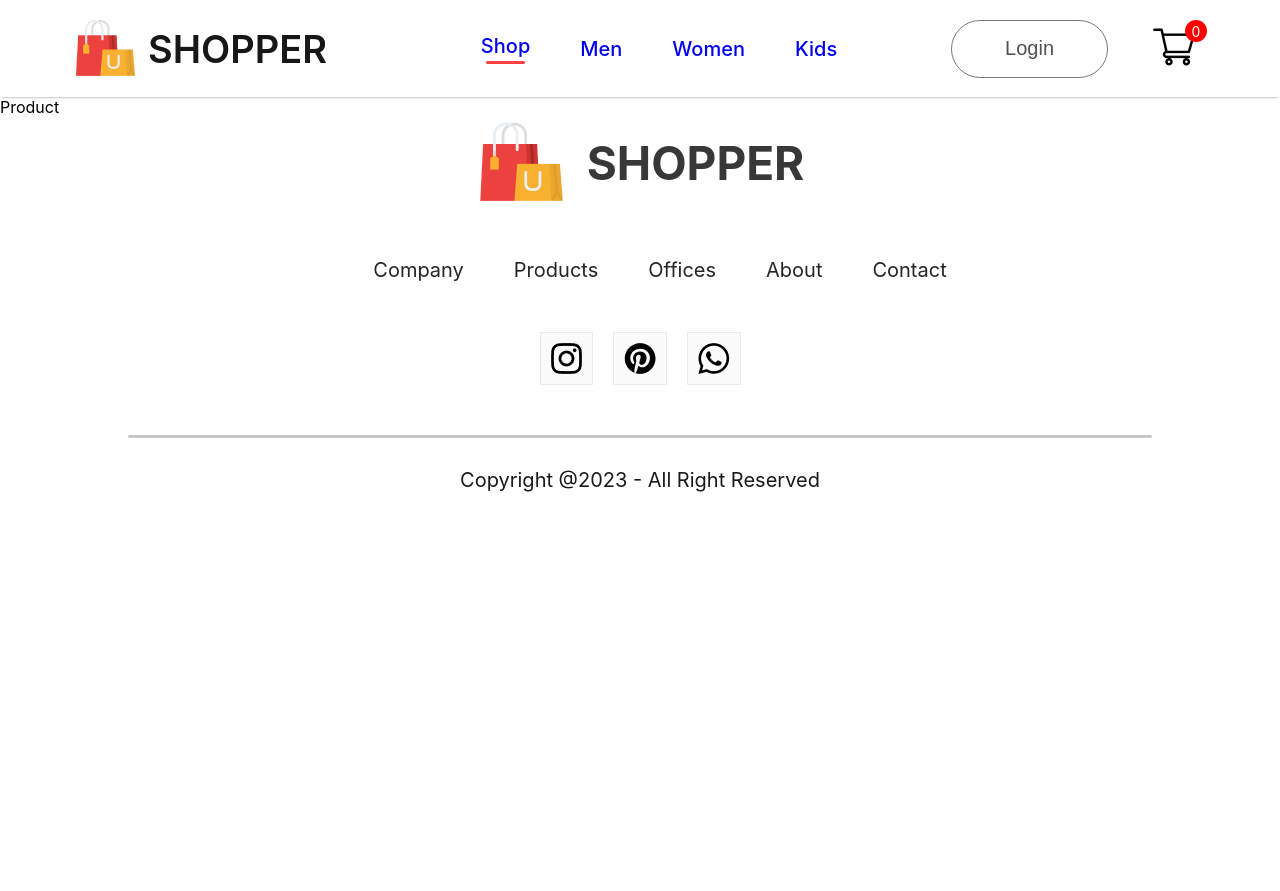
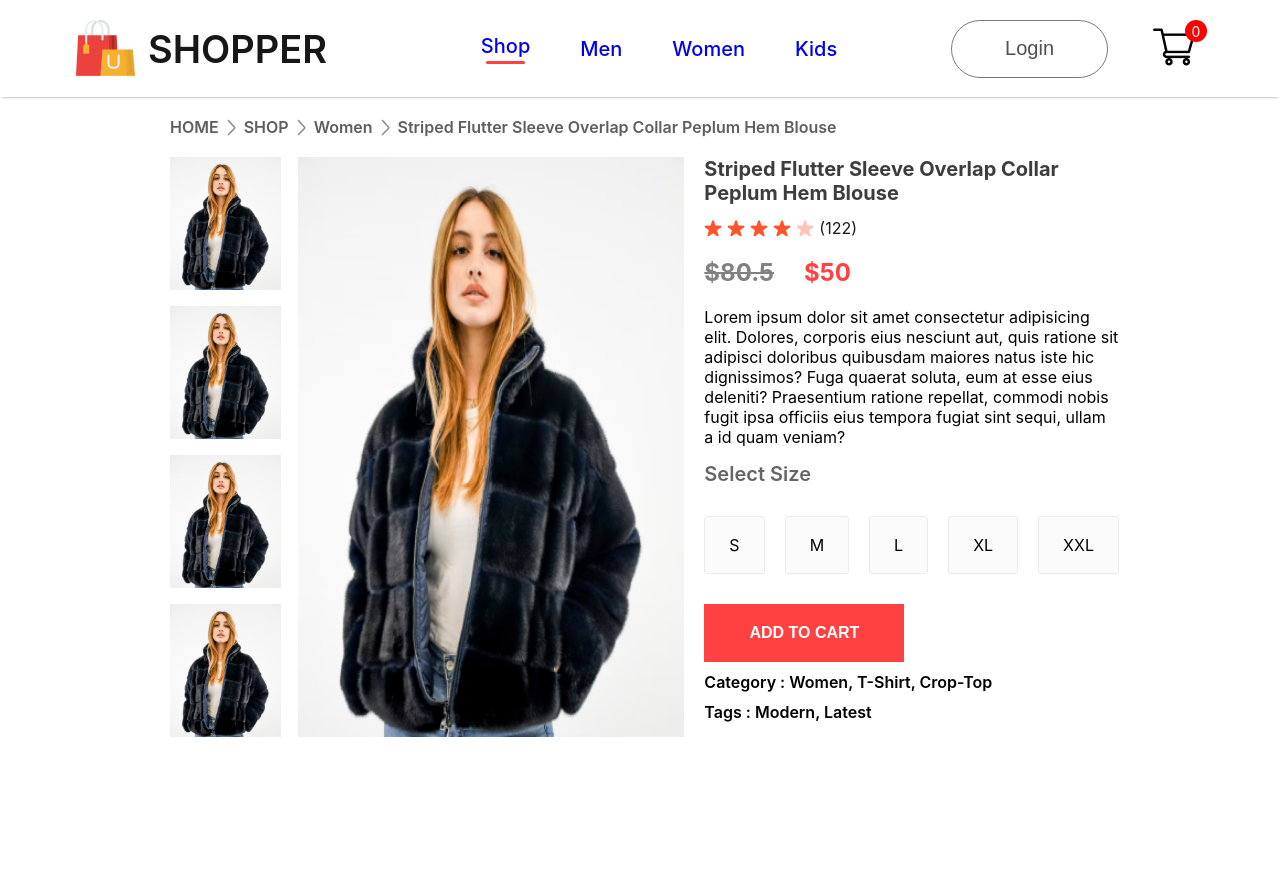
Before and after one commit to ShubhamChawla1/EcommerceReactjs, a React (Create React App) app in the folder frontend/: page /product/1 in a window 1280 px wide. Shown: the top 891 px of the page. Before the commit the page ends 800 px from the top, so only its background shows below. Built offline with nearby package versions, Linux system fonts and the light colour scheme.

Commit message:
Ecommerce

```diff
--- /dev/null
+++ b/frontend/src/Components/Breadcrums/Breadcrum.css
@@ -0,0 +1,10 @@
+.breadcrum{
+    display: flex;
+    align-items: center;
+    gap: 8px;
+    color: #5e5e5e;
+    font-size: 16px;
+    font-weight: 600;
+    margin : 20px 170px;
+    text-transform: capitalize;
+}
--- /dev/null
+++ b/frontend/src/Components/Breadcrums/Breadcrum.jsx
@@ -0,0 +1,19 @@
+import React from 'react'
+import './Breadcrum.css'
+import arrow_icon from '../Assets/breadcrum_arrow.png'
+
+// Within this Component we use props using this props we get the product.
+// product data will be used in breadcrum
+
+// Now Mount this breadcrum component in our Product.jsx page
+// Now link this product page with the product For that Item.jsx -> link the Item image with the product
+const Breadcrum = (props) => {
+    const {product} = props;
+  return (
+    <div className='breadcrum'>
+        HOME <img src={arrow_icon} alt=""/> SHOP <img src={arrow_icon} alt=""/> {product.category} <img src={arrow_icon} alt=""/> {product.name}
+    </div>
+  )
+}
+
+export default Breadcrum
--- /dev/null
+++ b/frontend/src/Components/DescriptionBox/DescriptionBox.css
@@ -0,0 +1,32 @@
+.descriptionbox{
+    margin: 120px 170px;
+}
+
+.descriptionbox-navigator{
+    display: flex;
+}
+
+.descriptionbox-nav-box{
+    display: flex;
+    align-items: center;
+    justify-content: center;
+    font-size: 16px;
+    font-weight: 600;
+    width: 171px;
+    height: 70px;
+    border: 1px solid #d0d0d0;
+}
+
+.descriptionbox-nav-box.fade{
+ background: #FBFBFB;
+ color: #555;
+}
+
+.descriptionbox-description{
+    display: flex;
+    flex-direction: column;
+    gap: 25px;
+    border: 1px solid #D0D0D0;
+    padding: 48px;
+    padding-bottom: 70px;
+}
--- /dev/null
+++ b/frontend/src/Components/DescriptionBox/DescriptionBox.jsx
@@ -0,0 +1,23 @@
+import React from 'react'
+import './DescriptionBox.css'
+
+const DescriptionBox = () => {
+  return (
+    <div className='descriptionbox'>
+        <div className="descriptionbox-navigator">
+            <div className="descriptionbox-nav-box">
+                Description
+            </div>
+            <div className="descriptionbox-nav-box fade">
+                Reviews (122)
+            </div>
+        </div>
+            <div className="descriptionbox-description">
+                <p>Lorem ipsum dolor sit amet consectetur, adipisicing elit. Magnam temporibus facilis enim eaque provident expedita, quo corrupti possimus harum exercitationem ducimus, corporis doloribus omnis vero! Odio error culpa iure recusandae. Officiis, repudiandae voluptatum, neque nulla laudantium sint voluptas velit dolorum enim tempora repellendus eveniet amet repellat nam accusamus, pariatur quaerat impedit a? Deleniti adipisci perferendis beatae deserunt tempora ab, rem repudiandae facilis, in dolores eligendi quos esse voluptatum consequatur quisquam labore totam eum dolore natus magnam nihil ratione! Facilis labore dolore consectetur nisi obcaecati voluptate est dignissimos repellat eos laudantium tempora eum cupiditate ut iste, non soluta eligendi! Voluptatum, ipsa?</p>
+                <p>Lorem ipsum, dolor sit amet consectetur adipisicing elit. Iusto, ducimus. Repellat dicta earum dignissimos consequatur magni modi inventore voluptate perspiciatis quam aperiam minus dolore, dolorum sit maiores necessitatibus magnam eum tempore at nobis cumque doloribus expedita rerum ea. Quo, numquam quisquam. Fugit tempora qui deleniti hic quos excepturi quaerat eum!</p>
+            </div>
+    </div>
+  )
+}
+
+export default DescriptionBox
--- a/frontend/src/Components/Items/Item.jsx
+++ b/frontend/src/Components/Items/Item.jsx
@@ -1,10 +1,14 @@
 import React from 'react'
 import './Item.css'
+import { Link } from 'react-router-dom'
 
 const Item = (props) => {
   return (
     <div className='item'>
-        <img src={props.image} alt=""/>
+    {/*<img src={props.image} alt=""/> before breadcrum*/}
+    {/* Wrap the image tag using link and in this link we have provided the productId using that we can navigate to the productId(props.id) */}
+    <Link to={`/product/${props.id}`}><img src={props.image} alt=""/></Link>
+
         <p>{props.name}</p>
         <div className="item-prices">
             <div className="item-price-new">
--- /dev/null
+++ b/frontend/src/Components/ProductDisplay/ProductDisplay.css
@@ -0,0 +1,109 @@
+.productdisplay{
+    display: flex;
+    margin: 0px 170px;
+}
+.productdisplay-left{
+    display: flex;
+    gap: 17px;
+}
+
+.productdisplay-img-list{
+    display: flex;
+    flex-direction: column;
+    gap: 16px;
+}
+
+.productdisplay-img-list img{
+    height: 133px;
+}
+
+.productdisplay-main-img{
+    width: 386px;
+    height: 580px;
+}
+
+/*give css property for breadcrum. breadcrum.css*/
+
+.productdisplay-right{
+    margin: 0px 20px;
+    display: flex;
+    flex-direction: column;
+}
+
+.productdisplay-right h1{
+    color: #3d3d3d;
+    font-size: 20px;
+    font-weight: 700;
+}
+
+.productdisplay-right-star{
+    display: flex;
+    align-items: center;
+    margin-top: 13px;
+    gap: 5px;
+    color: #1c1c1c;
+    font-size: 16px;
+}
+
+.productdisplay-right-prices{
+    display: flex;
+    margin: 20px 0px;
+    gap: 30px;
+    font-size: 24px;
+    font-weight: 700;
+}
+
+.productdisplay-right-price-old{
+    color: #818181;
+    text-decoration: line-through;
+}
+
+.productdisplay-right-price-new{
+    color: #ff4141;
+}
+
+.productdisplay-right-size h1{
+    margin-top: 15px;
+    color: #656565;
+    font-size: 20px;
+    font-weight: 600;
+}
+
+.productdisplay-right-sizes{
+    display: flex;
+    margin: 30px 0px;
+    gap: 20px;
+}
+
+.productdisplay-right-sizes div{
+    padding: 18px 24px;
+    background: #fbfbfb;
+    border: 1px solid #ebebeb;
+    border-radius: 3px;
+    cursor: pointer;
+
+}
+
+.productdisplay-right button{
+    padding: 20px 40px;
+    width: 200px;
+    font-size: 16px;
+    font-weight: 600;
+    color: white;
+    background: #ff4141;
+    margin-bottom: 50px;
+    border: none;
+    outline: none;
+    cursor: pointer;
+}
+
+.productdisplay-right-category{
+    margin-top: -40px;
+    margin-bottom: 50px;
+}
+
+.productdisplay-right-category span{
+    font-weight: 600;
+
+
+}
--- /dev/null
+++ b/frontend/src/Components/ProductDisplay/ProductDisplay.jsx
@@ -0,0 +1,62 @@
+import React from 'react'
+import  './ProductDisplay.css'
+// Here we create HTML Structure for our ProductDisplay Component
+// use props for using product data
+
+import star_icon from '../Assets/star_icon.png'
+import star_dull_icon from '../Assets/star_dull_icon.png'
+
+export const ProductDisplay = (props) => {
+    const {product} = props;
+  return (
+    <div className='productdisplay'>
+        <div className="productdisplay-left">
+            <div className="productdisplay-img-list">
+                <img src={product.image} alt="" />
+                <img src={product.image} alt="" />
+                <img src={product.image} alt="" />
+                <img src={product.image} alt="" />
+            </div>
+            <div className="productdisplay-img">
+                <img className = 'productdisplay-main-img' src={product.image} alt="" />
+            </div>
+        </div>
+        <div className="productdisplay-right">
+            <h1>{product.name}</h1>
+            <div className="productdisplay-right-star">
+                <img src={star_icon} alt="" />
+                <img src={star_icon} alt="" />
+                <img src={star_icon} alt="" />
+                <img src={star_icon} alt="" />
+                <img src={star_dull_icon} alt="" />
+                <p>(122)</p>
+            </div>
+            <div className="productdisplay-right-prices">
+                <div className="productdisplay-right-price-old">
+                    ${product.old_price}
+                </div>
+                <div className="productdisplay-right-price-new">
+                    ${product.new_price}
+                </div>
+            </div>
+            <div className="productdisplay-right-description">
+                Lorem ipsum dolor sit amet consectetur adipisicing elit. Dolores, corporis eius nesciunt aut, quis ratione sit adipisci doloribus quibusdam maiores natus iste hic dignissimos? Fuga quaerat soluta, eum at esse eius deleniti? Praesentium ratione repellat, commodi nobis fugit ipsa officiis eius tempora fugiat sint sequi, ullam a id quam veniam?
+            </div>
+            <div className="productdisplay-right-size">
+                <h1>Select Size</h1>
+                <div className="productdisplay-right-sizes">
+                    <div>S</div>
+                    <div>M</div>
+                    <div>L</div>
+                    <div>XL</div>
+                    <div>XXL</div>
+                </div>
+            </div>
+            <button>ADD TO CART</button>
+            <p className='productdisplay-right-category'><span>Category : <span>Women, T-Shirt, Crop-Top </span></span></p>
+            <p className='productdisplay-right-category'><span>Tags : <span>Modern, Latest</span></span></p>
+        </div>
+
+    </div>
+  )
+}
--- /dev/null
+++ b/frontend/src/Components/RelatedProducts/RelatedProducts.css
@@ -0,0 +1,3 @@
+.relatedproducts{
+
+}
--- a/frontend/src/Pages/CSS/LoginSignup.css
+++ b/frontend/src/Pages/CSS/LoginSignup.css
@@ -61,7 +61,6 @@
 }
 
 .loginsignup-agree{
-
     display: flex;
     align-items: center;
     margin-top: 25px;
--- a/frontend/src/Pages/Product.jsx
+++ b/frontend/src/Pages/Product.jsx
@@ -1,7 +1,24 @@
-import React from 'react'
+import React, { useContext } from 'react'
+import {useParams} from 'react-router-dom';
+import Breadcrum from '../Components/Breadcrums/Breadcrum';
+import {ShopContext} from '../Context/ShopContext'
+import { ProductDisplay } from '../Components/ProductDisplay/ProductDisplay';
+import DescriptionBox from '../Components/DescriptionBox/DescriptionBox';
+export const Product = () => {
+  // Here we grab all Product data using Context
+  // within useContext -> ShopContext
+  // As we have did in App.js we have created Routes -> we have product and we have productId
+  // First we use productId. useParams to get the productId
+  // using this productID we will find the product in all product data.
 
-export const Product = () => {
+  const {all_product} = useContext(ShopContext);
+  const {productId} = useParams();
+  const product = all_product.find((e)=> e.id === Number(productId)) // productId is in string format, e.id is in number format we convert productId in number. Now we display the product in our page
   return (
-    <div>Product</div>
+    <div>
+      <Breadcrum product={product}/>
+      <ProductDisplay product={product}/> {/* using this props(product) we display our product image, title , prices*/}
+      <DescriptionBox/>
+    </div>
   )
 }
```
Also changed, not shown: frontend/src/Components/RelatedProducts/RelatedProducts.jsx (added, +20 -0 lines), 1 other file (tests, documents, lock files or other folders).
